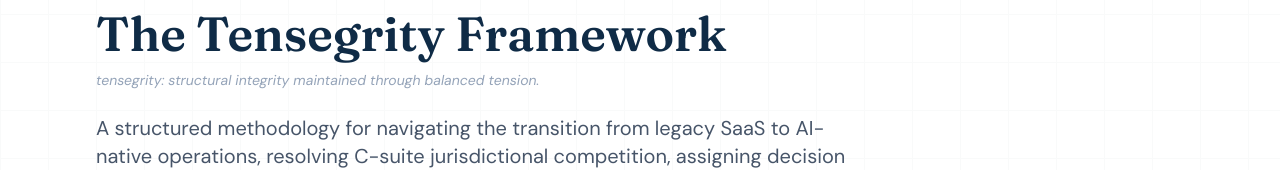
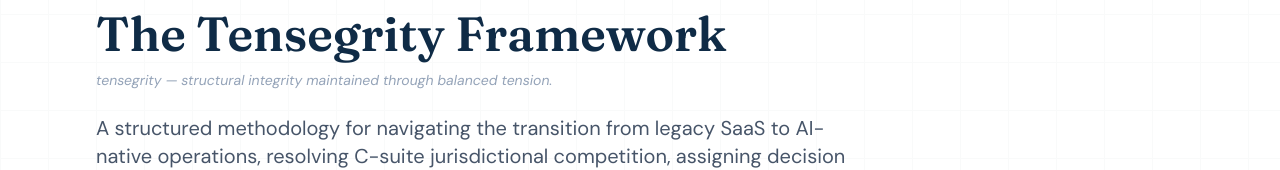
Before and after one commit to MashZ/ai-cyber-insurance, a React (Vite) app: page /tensegrity-framework in a window 1280 px wide. Shown: the part 210-380 px from the top of the page. Built offline with nearby package versions, Linux system fonts and the light colour scheme.

Commit message:
chore(copy): anonymize enterprise references to Fortune 25, normalize apostrophes and em-dashes

```diff
--- a/src/pages/About.tsx
+++ b/src/pages/About.tsx
@@ -110,7 +110,7 @@ export default function About() {
                   As an Associate Partner at IBM, he led large-scale generative AI engagements for Fortune 100 clients, including a conversation intelligence program that unlocked eight-figure operational value in its first month and contributed to the multi-year resolution of a multi-billion-dollar customer portfolio. As Global Director of AI Strategy at KPMG, he advanced the firm's flagship audit platform into neural network–based deep learning, materially improving audit efficiency and error rates across its global service lines. Earlier in his career, his workforce planning work at a leading national retailer was featured on the cover of <i>Harvard Business Review</i>.
                 </p>
                 <p>
-                  MBA from the University of Chicago Booth School of Business. Completed PhD coursework in Behavioral Finance and Financial Engineering. In September 2025 he delivered a keynote to a live audience of 6,800 practitioners at OpenAI Academy on scaling enterprise AI through systems thinking, and recently placed first at a Google hackathon opened by Sergey Brin. He runs Discimen, an independent advisory practice focused on AI transition, governance, and cyber risk valuation for regulated enterprises.
+                  MBA from the University of Chicago Booth School of Business. Completed PhD coursework in Behavioral Finance and Financial Engineering. In September 2025 he delivered a keynote to a live audience of 6,800 practitioners at OpenAI Academy on scaling enterprise AI through systems thinking, and recently placed first at a Google hackathon opened by Sergey Brin.
                 </p>
               </div>
 
--- a/src/pages/TensegrityFramework.tsx
+++ b/src/pages/TensegrityFramework.tsx
@@ -40,7 +40,7 @@ export default function TensegrityFramework() {
               The Tensegrity Framework
             </h1>
             <p className="text-sm text-slate-400 italic mb-6">
-              tensegrity: structural integrity maintained through balanced tension.
+              tensegrity — structural integrity maintained through balanced tension.
             </p>
             <p className="text-lg md:text-xl text-slate-600 leading-relaxed mb-6">
               A structured methodology for navigating the transition from legacy SaaS to AI-native
```
Also changed, not shown: 2 other files (tests, documents, lock files or other folders).
